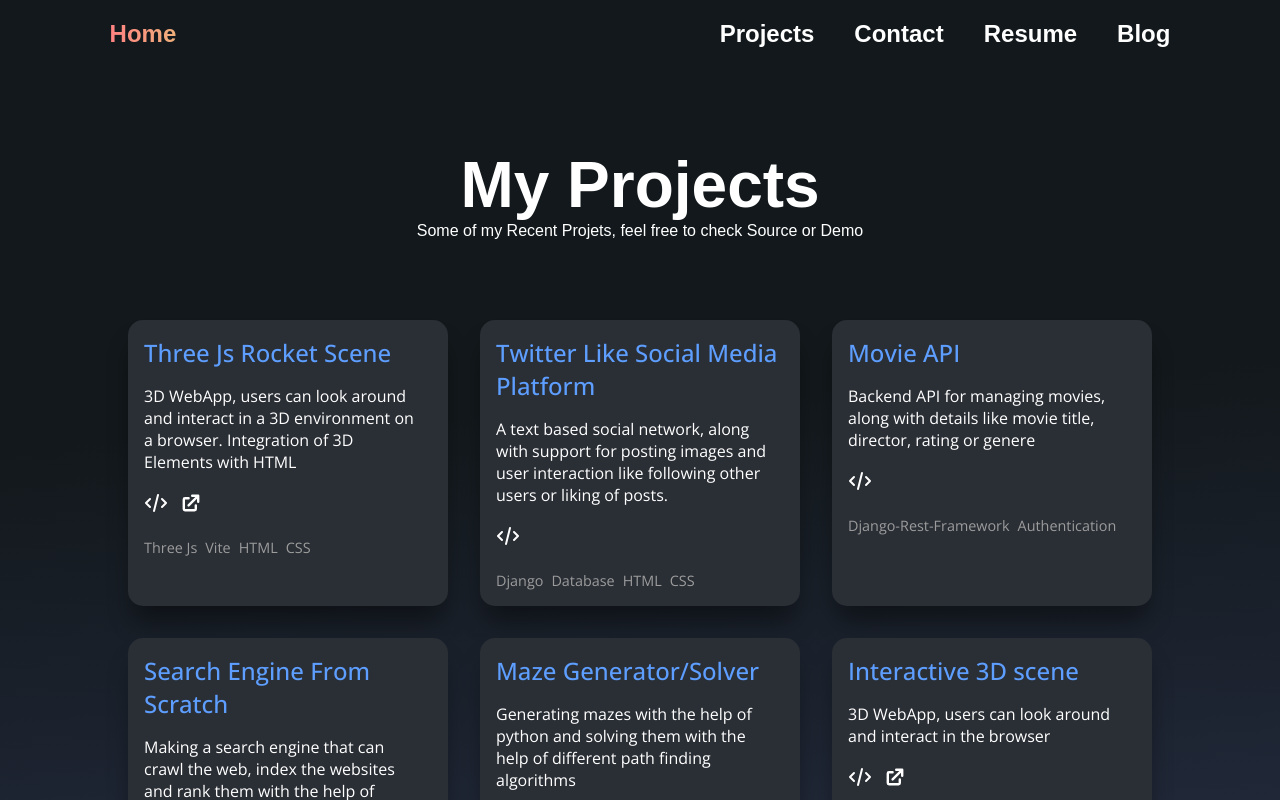
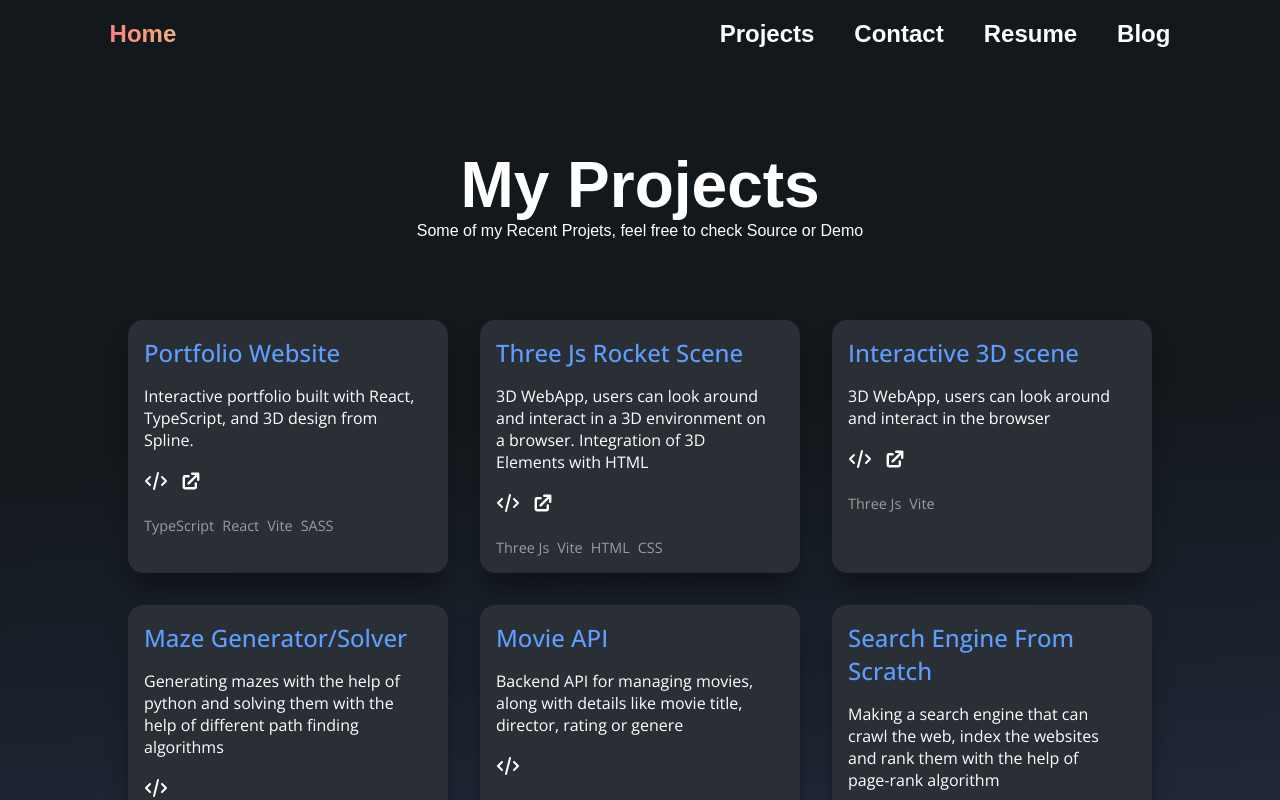
Before and after one commit to vaishnav/vaishnavsh, a React (Vite) app in the folder vaishnavsh/: page /project in a window 1280 px wide. Built offline with nearby package versions, Linux system fonts and the light colour scheme; a web font is replaced by a local one.

Commit message:
add project in my project

```diff
--- a/vaishnavsh/src/components/Projects/Projects.tsx
+++ b/vaishnavsh/src/components/Projects/Projects.tsx
@@ -7,6 +7,14 @@ import Heading from '../Heading/Heading'
 
 const projectsList:ProjectInfo[] = [
   {
+    name: "Portfolio Website",
+    projectType: "React and Spline Project",
+    description: "Interactive portfolio built with React, TypeScript, and 3D design from Spline.",
+    stack: ["TypeScript", "React", "Vite", "SASS"],
+    source: "https://github.com/vaishnav/vaishnavsh",
+    demo: "https://vaishnavsh.com/",
+  },
+  {
     name: "Three Js Rocket Scene",
     projectType: "Three Js Project",
     description: "3D WebApp, users can look around and interact in a 3D environment on a browser. Integration of 3D Elements with HTML",
@@ -15,11 +23,19 @@ const projectsList:ProjectInfo[] = [
     demo: "https://vaishnav.github.io/threejs_rockets/",
   },
   {
-    name: "Twitter Like Social Media Platform",
+    name: "Interactive 3D scene",
     projectType: "",
-    description: "A text based social network, along with support for posting images and user interaction like following other users or liking of posts.",
-    stack: ["Django","Database","HTML","CSS"],
-    source: "https://github.com/sudoharshita16/Social-Network",
+    description: "3D WebApp, users can look around and interact in the browser",
+    stack: ["Three Js","Vite"],
+    source: "https://github.com/vaishnav/threejs_scene",
+    demo: "https://vaishnav.github.io/threejs_scene/",
+  },
+  {
+    name: "Maze Generator/Solver",
+    projectType: "Path Finding Algorithms Project",
+    description: "Generating mazes with the help of python and solving them with the help of different path finding algorithms",
+    stack: ["Python","Pygame","DSA"],
+    source: "https://github.com/vaishnav/maze_generator_solver",
     demo: "",
   },
   {
@@ -37,22 +53,6 @@ const projectsList:ProjectInfo[] = [
     stack: ["Beautiful-Soup","Django"],
     source: "https://github.com/vaishnav/SearchEngine",
     demo: "",
-  },
-  {
-    name: "Maze Generator/Solver",
-    projectType: "Path Finding Algorithms Project",
-    description: "Generating mazes with the help of python and solving them with the help of different path finding algorithms",
-    stack: ["Python","Pygame","DSA"],
-    source: "https://github.com/vaishnav/maze_generator_solver",
-    demo: "",
-  },
-  {
-    name: "Interactive 3D scene",
-    projectType: "",
-    description: "3D WebApp, users can look around and interact in the browser",
-    stack: ["Three Js","Vite"],
-    source: "https://github.com/vaishnav/threejs_scene",
-    demo: "https://vaishnav.github.io/threejs_scene/",
   }
 ]
 
```
